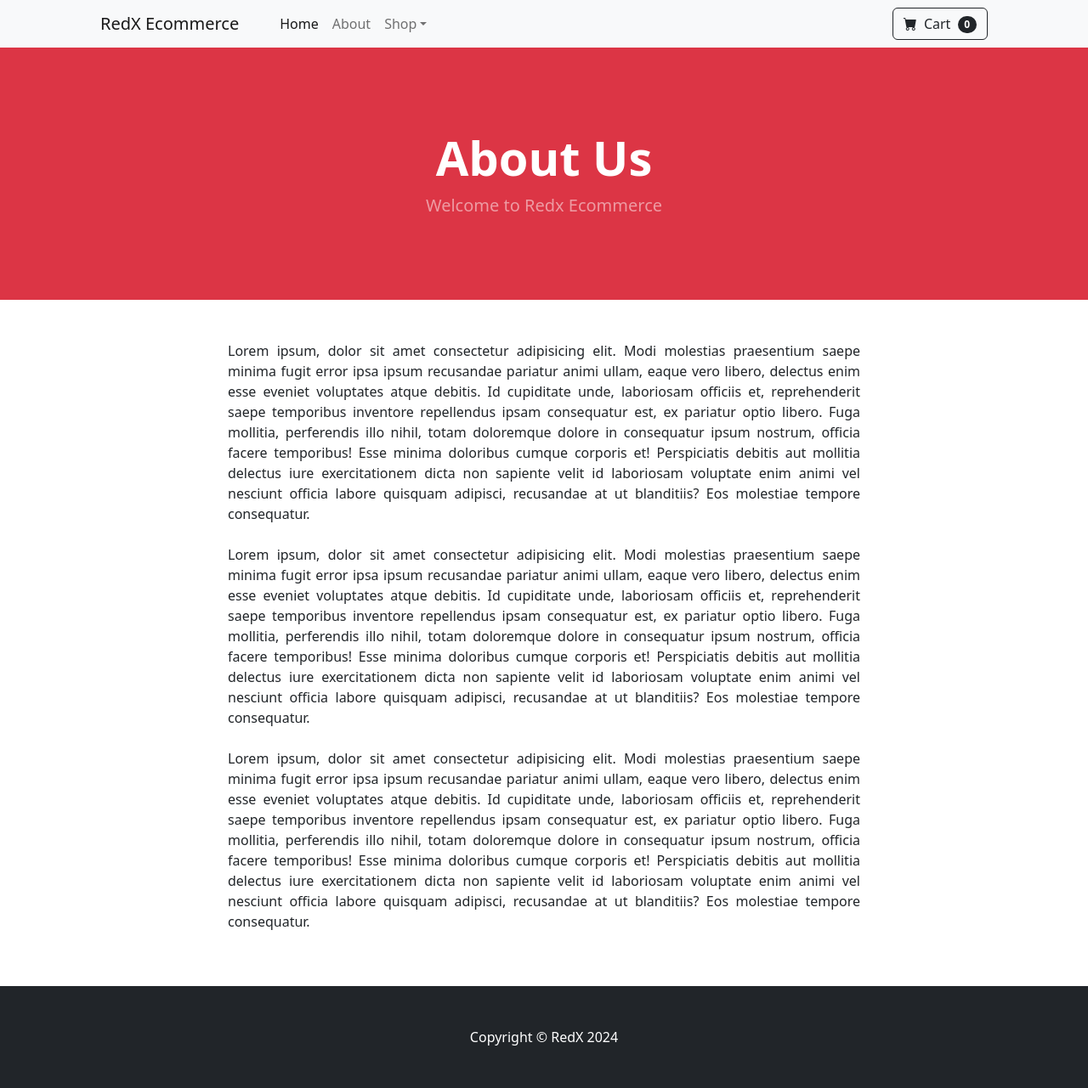
After one commit to Unique-Red/e-commerce, a Django app: page /about/ in a window 1280 px wide. The commit adds this page. Shown: the whole page at 85% size. Run offline with Django 5.2, Linux system fonts and the light colour scheme; some libraries are stand-ins or nearby versions.

Commit message:
base, about and navbar

```diff
--- /dev/null
+++ b/ecommerce/store/templates/about.html
@@ -0,0 +1,29 @@
+{% extends 'base.html' %}
+{% block content %}
+<header class="bg-danger py-5">
+    <div class="container px-4 px-lg-5 my-5">
+        <div class="text-center text-white">
+            <h1 class="display-4 fw-bolder">About Us</h1>
+            <p class="lead fw-normal text-white-50 mb-0">Welcome to Redx Ecommerce</p>
+        </div>
+    </div>
+</header>
+<div class="container">
+    <div class="row">
+        <center>
+            <div class="col-8">
+                <br> <br>
+                <p align="justify">
+                    Lorem ipsum, dolor sit amet consectetur adipisicing elit. Modi molestias praesentium saepe minima fugit error ipsa ipsum recusandae pariatur animi ullam, eaque vero libero, delectus enim esse eveniet voluptates atque debitis. Id cupiditate unde, laboriosam officiis et, reprehenderit saepe temporibus inventore repellendus ipsam consequatur est, ex pariatur optio libero. Fuga mollitia, perferendis illo nihil, totam doloremque dolore in consequatur ipsum nostrum, officia facere temporibus! Esse minima doloribus cumque corporis et! Perspiciatis debitis aut mollitia delectus iure exercitationem dicta non sapiente velit id laboriosam voluptate enim animi vel nesciunt officia labore quisquam adipisci, recusandae at ut blanditiis? Eos molestiae tempore consequatur.
+                    <br> <br>
+                    Lorem ipsum, dolor sit amet consectetur adipisicing elit. Modi molestias praesentium saepe minima fugit error ipsa ipsum recusandae pariatur animi ullam, eaque vero libero, delectus enim esse eveniet voluptates atque debitis. Id cupiditate unde, laboriosam officiis et, reprehenderit saepe temporibus inventore repellendus ipsam consequatur est, ex pariatur optio libero. Fuga mollitia, perferendis illo nihil, totam doloremque dolore in consequatur ipsum nostrum, officia facere temporibus! Esse minima doloribus cumque corporis et! Perspiciatis debitis aut mollitia delectus iure exercitationem dicta non sapiente velit id laboriosam voluptate enim animi vel nesciunt officia labore quisquam adipisci, recusandae at ut blanditiis? Eos molestiae tempore consequatur.
+                    <br> <br>
+                    Lorem ipsum, dolor sit amet consectetur adipisicing elit. Modi molestias praesentium saepe minima fugit error ipsa ipsum recusandae pariatur animi ullam, eaque vero libero, delectus enim esse eveniet voluptates atque debitis. Id cupiditate unde, laboriosam officiis et, reprehenderit saepe temporibus inventore repellendus ipsam consequatur est, ex pariatur optio libero. Fuga mollitia, perferendis illo nihil, totam doloremque dolore in consequatur ipsum nostrum, officia facere temporibus! Esse minima doloribus cumque corporis et! Perspiciatis debitis aut mollitia delectus iure exercitationem dicta non sapiente velit id laboriosam voluptate enim animi vel nesciunt officia labore quisquam adipisci, recusandae at ut blanditiis? Eos molestiae tempore consequatur.
+                </p>
+                <br> <br>
+            </div>
+        </center>
+    </div>
+</div>
+
+{% endblock %}
--- /dev/null
+++ b/ecommerce/store/templates/base.html
@@ -0,0 +1,33 @@
+{% load static %}
+
+<!DOCTYPE html>
+<html lang="en">
+    <head>
+        <meta charset="utf-8" />
+        <meta name="viewport" content="width=device-width, initial-scale=1, shrink-to-fit=no" />
+        <meta name="description" content="" />
+        <meta name="author" content="" />
+        <title>RedX Ecommerce</title>
+        <!-- Favicon-->
+        <link rel="icon" type="image/x-icon" href="{% static 'assets/favicon.ico' %}" />
+        <!-- Bootstrap icons-->
+        <link href="https://cdn.jsdelivr.net/npm/bootstrap-icons@1.5.0/font/bootstrap-icons.css" rel="stylesheet" />
+        <!-- Core theme CSS (includes Bootstrap)-->
+        <link href="{% static 'css/styles.css' %}" rel="stylesheet" />
+    </head>
+    <body>
+       {% include 'navbar.html' %}
+
+       {% block content%}
+       {% endblock %}
+
+        <!-- Footer-->
+        <footer class="py-5 bg-dark">
+            <div class="container"><p class="m-0 text-center text-white">Copyright &copy; RedX 2024</p></div>
+        </footer>
+        <!-- Bootstrap core JS-->
+        <script src="https://cdn.jsdelivr.net/npm/bootstrap@5.2.3/dist/js/bootstrap.bundle.min.js"></script>
+        <!-- Core theme JS-->
+        <script src="{% static 'js/scripts.js' %}"></script>
+    </body>
+</html>
--- /dev/null
+++ b/ecommerce/store/templates/navbar.html
@@ -0,0 +1,29 @@
+ <!-- Navigation-->
+ <nav class="navbar navbar-expand-lg navbar-light bg-light">
+    <div class="container px-4 px-lg-5">
+        <a class="navbar-brand" href="{% url 'home' %}">RedX Ecommerce</a>
+        <button class="navbar-toggler" type="button" data-bs-toggle="collapse" data-bs-target="#navbarSupportedContent" aria-controls="navbarSupportedContent" aria-expanded="false" aria-label="Toggle navigation"><span class="navbar-toggler-icon"></span></button>
+        <div class="collapse navbar-collapse" id="navbarSupportedContent">
+            <ul class="navbar-nav me-auto mb-2 mb-lg-0 ms-lg-4">
+                <li class="nav-item"><a class="nav-link active" aria-current="page" href="{% url 'home' %}">Home</a></li>
+                <li class="nav-item"><a class="nav-link" href="{% url 'about' %}">About</a></li>
+                <li class="nav-item dropdown">
+                    <a class="nav-link dropdown-toggle" id="navbarDropdown" href="#" role="button" data-bs-toggle="dropdown" aria-expanded="false">Shop</a>
+                    <ul class="dropdown-menu" aria-labelledby="navbarDropdown">
+                        <li><a class="dropdown-item" href="#!">All Products</a></li>
+                        <li><hr class="dropdown-divider" /></li>
+                        <li><a class="dropdown-item" href="#!">Popular Items</a></li>
+                        <li><a class="dropdown-item" href="#!">New Arrivals</a></li>
+                    </ul>
+                </li>
+            </ul>
+            <form class="d-flex">
+                <button class="btn btn-outline-dark" type="submit">
+                    <i class="bi-cart-fill me-1"></i>
+                    Cart
+                    <span class="badge bg-dark text-white ms-1 rounded-pill">0</span>
+                </button>
+            </form>
+        </div>
+    </div>
+</nav>
--- a/ecommerce/store/urls.py
+++ b/ecommerce/store/urls.py
@@ -3,4 +3,5 @@ from . import views
 
 urlpatterns = [
     path('', views.home, name='home'),
+    path('about/', views.about, name='about'),
 ]
--- a/ecommerce/store/views.py
+++ b/ecommerce/store/views.py
@@ -5,3 +5,6 @@ from .models import Product
 def home(request):
     products = Product.objects.all
     return render (request, 'home.html', {'products': products})
+
+def about(request):
+    return render (request, 'about.html', {})
```
Also changed, not shown: ecommerce/store/templates/home.html (+4 -56 lines).
